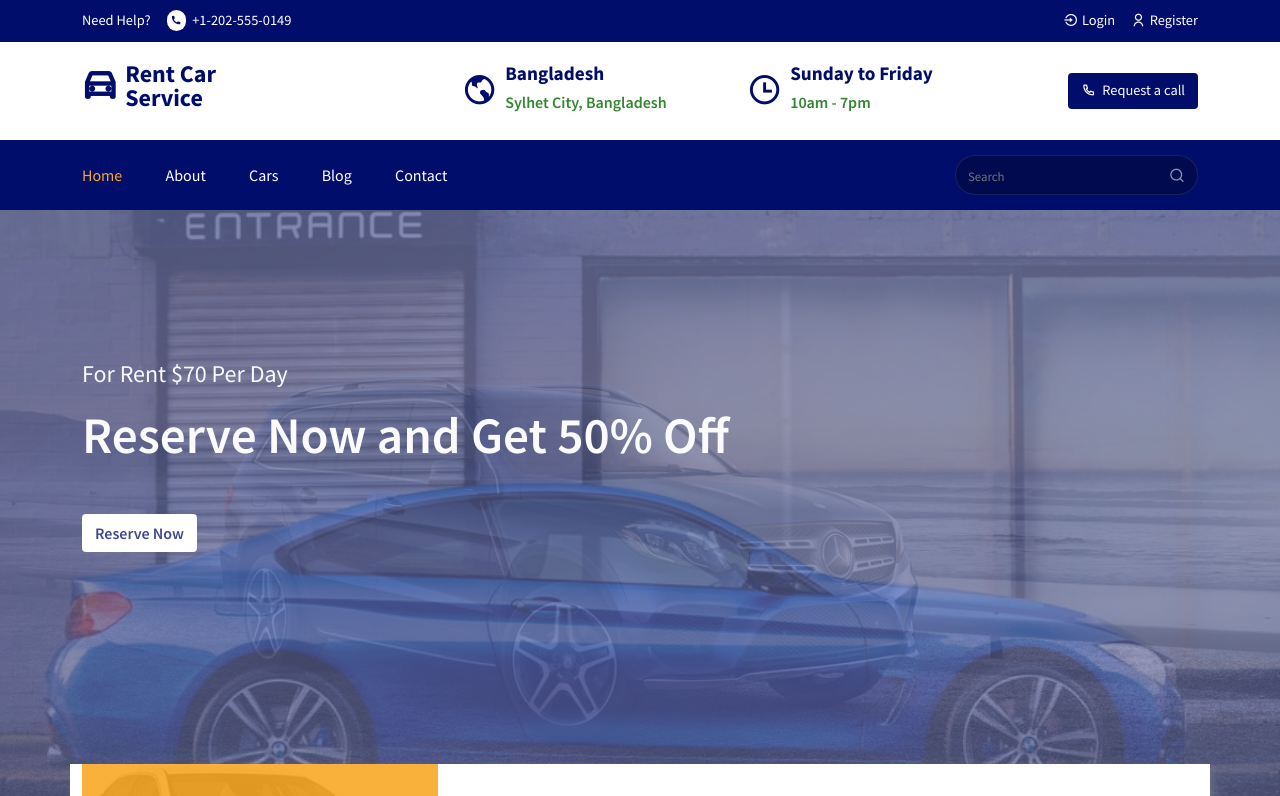
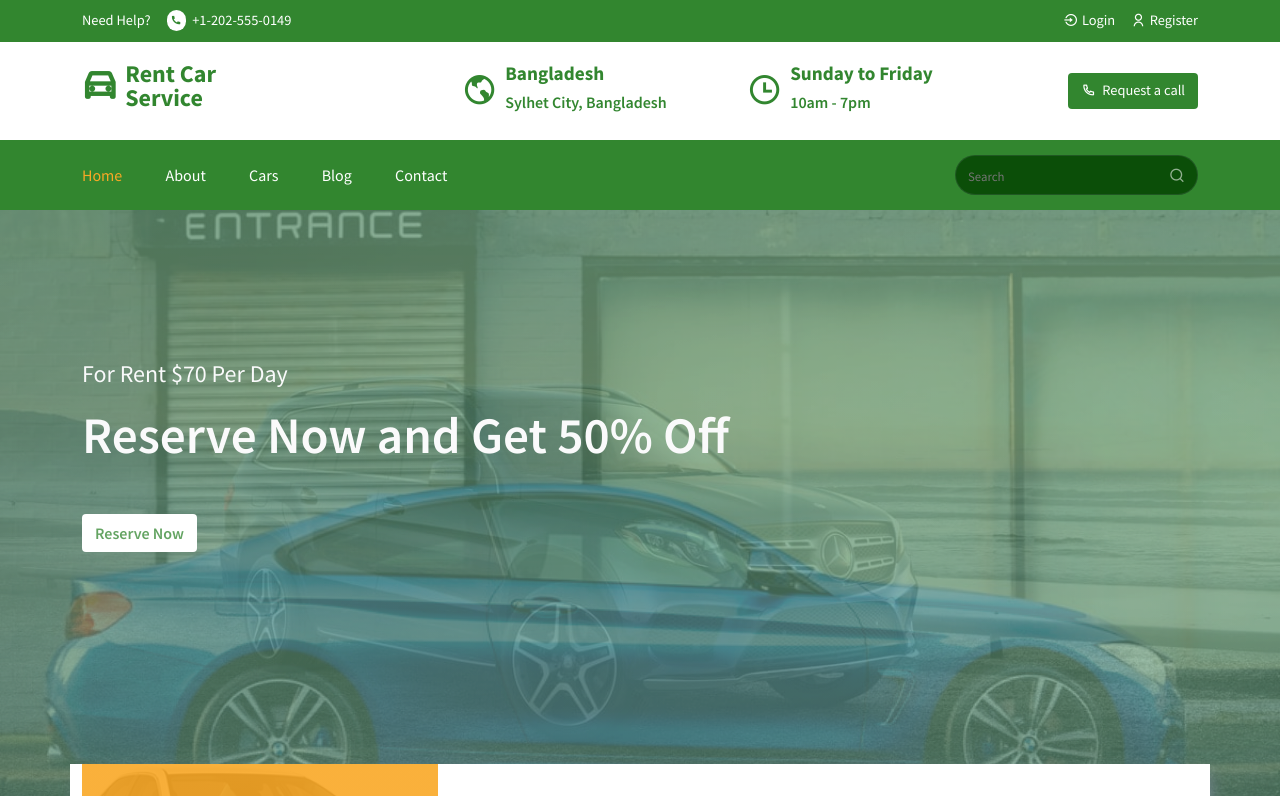
Before and after one commit to debbyuzuegbu/Debby-car-rental, a React (Create React App) app: page /home in a window 1280 px wide. Shown: the top 796 px of the page. Built offline with nearby package versions, Linux system fonts and the light colour scheme.

Commit message:
added styles for header, hero-slider etc

```diff
--- a/src/styles/header.css
+++ b/src/styles/header.css
@@ -1,6 +1,6 @@
 .header__top {
   padding: 10px 0px;
-  background: #000d6b;
+  background: #046b00d0;
   color: #fff;
 }
 
@@ -22,7 +22,7 @@
 
 .header__top__help i {
   background: #fff;
-  color: #000d6b;
+  color: #046b00d0;
   padding: 2px 4px;
   border-radius: 50px;
   font-size: 0.7rem;
@@ -54,7 +54,7 @@
 
 .logo h1 a {
   text-decoration: none;
-  color: #000d6b;
+  color: #046b00d0;
   font-weight: 700;
 }
 
@@ -64,13 +64,13 @@
 
 .header__location span i {
   font-size: 2.2rem;
-  color: #000d6b;
+  color: #046b00d0;
 }
 
 .header__location-content h4 {
   font-size: 1.2rem;
   font-weight: 700;
-  color: #000d6b;
+  color: #046b00d0;
 }
 
 .header__location-content h6 {
@@ -78,7 +78,7 @@
 }
 
 .header__btn {
-  background: #000d6b !important;
+  background: #046b00d0 !important;
   padding: 10px 20px;
   border: none;
   outline: none;
@@ -103,7 +103,7 @@
 
 .main__navbar {
   padding: 15px 0px;
-  background: #000d6b;
+  background: #046b00d0;
 }
 
 .mobile__menu i {
@@ -138,7 +138,7 @@
   display: flex;
   align-items: center;
   border-radius: 50px;
-  background: #020a4de9;
+  background: #034101d0;
 }
 
 .search__box input {
@@ -173,7 +173,7 @@
   }
 
   .navigation {
-    background: rgb(0, 13, 107, 0.6);
+    background: rgba(28, 129, 6, 0.6);
     width: 100%;
     height: 100%;
     position: fixed;
@@ -195,7 +195,7 @@
   }
 
   .menu a {
-    color: #000d6b;
+    color: #046b00d0;
     font-weight: 600;
     font-size: 0.9rem;
   }
--- a/src/styles/hero-slider.css
+++ b/src/styles/hero-slider.css
@@ -4,7 +4,7 @@
 }
 
 .slider__item-01 {
-  background: linear-gradient(rgb(0, 13, 107, 0.5), rgb(0, 13, 107, 0.5)),
+  background: linear-gradient(rgba(5, 100, 22, 0.5), rgba(4, 93, 50, 0.5)),
     url("../assets/all-images/slider-img/slider-1.jpg");
   background-position: center;
   background-repeat: no-repeat;
@@ -12,7 +12,7 @@
 }
 
 .slider__item-02 {
-  background: linear-gradient(rgb(0, 13, 107, 0.5), rgb(0, 13, 107, 0.5)),
+  background: linear-gradient(rgba(5, 100, 22, 0.5), rgba(4, 93, 50, 0.5)),
     url("../assets/all-images/slider-img/slider-2.jpg");
   background-position: center;
   background-repeat: no-repeat;
@@ -20,7 +20,7 @@
 }
 
 .slider__item-03 {
-  background: linear-gradient(rgb(0, 13, 107, 0.5), rgb(0, 13, 107, 0.5)),
+  background: linear-gradient(rgba(5, 100, 22, 0.5), rgba(4, 93, 50, 0.5)),
     url("../assets/all-images/slider-img/slider-3.jpg");
   background-position: center;
   background-repeat: no-repeat;
@@ -42,7 +42,7 @@
 
 .reserve__btn {
   background: #fff !important;
-  color: #000d6b !important;
+  color: #046b00d0 !important;
   border: none;
   outline: none;
 }
@@ -50,11 +50,11 @@
 .reserve__btn a {
   text-decoration: none;
   font-weight: 600;
-  color: #000d6b;
+  color: #046b00d0;
 }
 
 .reserve__btn:hover {
-  background: #000d6b;
+  background: #046b00d0;
   color: #fff;
 }
 
--- a/src/styles/our-member.css
+++ b/src/styles/our-member.css
@@ -13,7 +13,7 @@
   left: 50%;
   width: 100%;
   height: 100%;
-  background: rgb(0, 13, 107, 0.6);
+  background: #046b00d0;
   transform: translateX(-50%);
   border-radius: 4px;
   transition: 0.5s ease;
@@ -23,7 +23,7 @@
 .single__member-social a i {
   width: 28px;
   height: 28px;
-  color: #000d6b;
+  color: #046b00d0;
   display: flex;
   align-items: center;
   justify-content: center;
--- a/src/styles/payment-method.css
+++ b/src/styles/payment-method.css
@@ -1,12 +1,12 @@
 .payment label {
   font-weight: 600;
-  color: #000d6b;
+  color: #046b00d0;
 }
 
 .payment button {
   padding: 8px 15px;
   border-radius: 5px;
-  background: #000d6b;
+  background: #046b00d0;
   color: #fff;
   border: none;
   outline: none;
```
